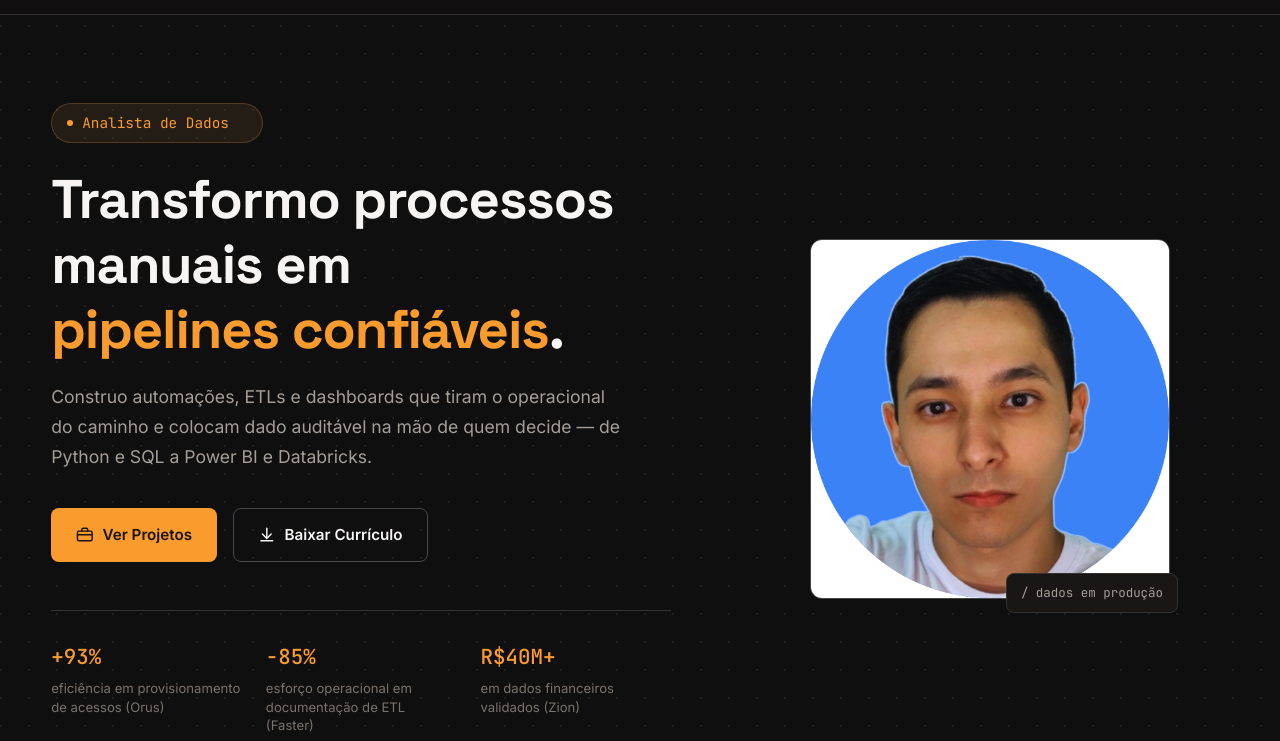
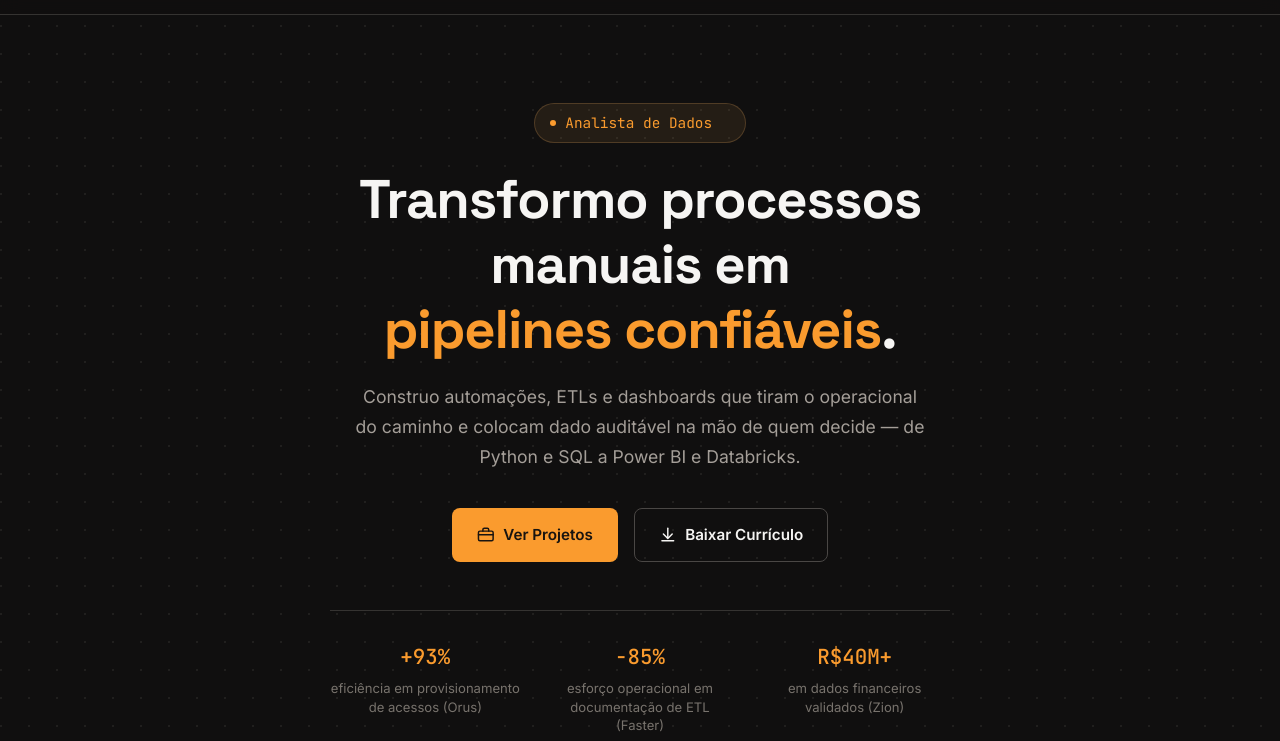
Before and after one commit to maathsilva/portfolio-pessoal, an Astro site: page / in a window 1280 px wide. Shown: the part 59-800 px from the top of the page. Built offline with nearby package versions, Linux system fonts and the light colour scheme; Astro itself is replaced by a stand-in of ours.

Commit message:
Ajustar hero, formação e certificações conforme feedback
- Remove a foto de perfil da hero e centraliza o conteúdo em coluna única.
- Adiciona efeito de digitação (CSS puro, sem libs) no cargo da hero,
  como no site anterior, mas com uma única frase em vez de rotacionar
  vários títulos.
- Corrige o período da pós-graduação em Ciência de Dados para "2026".
- Atualiza certificações (troca Excel Avançado por Databricks) e
  corrige o grid para cards de tamanho uniforme.

Co-Authored-By: Claude Sonnet 5 <noreply@anthropic.com>

```diff
--- a/src/components/Education.astro
+++ b/src/components/Education.astro
@@ -78,12 +78,19 @@ import Icon from './Icon.astro';
     margin-bottom: 1.5rem;
   }
   .cert-grid {
-    display: grid;
-    grid-template-columns: repeat(auto-fit, minmax(260px, 1fr));
+    display: flex;
+    flex-wrap: wrap;
     gap: 1rem;
   }
   .cert-item {
+    flex: 0 0 auto;
+    width: 230px;
     padding: 1.1rem 1.35rem;
+  }
+  @media (max-width: 520px) {
+    .cert-item {
+      width: 100%;
+    }
   }
   .cert-title {
     color: var(--text);
--- a/src/components/Hero.astro
+++ b/src/components/Hero.astro
@@ -1,10 +1,8 @@
 ---
-import { Image } from 'astro:assets';
 import Icon from './Icon.astro';
 import { site } from '../data/site';
-import { getImage } from '../lib/images';
 
-const photo = getImage('foto_perfil.png');
+const roleChars = site.role.length;
 ---
 
 <section id="home" class="hero">
@@ -12,7 +10,7 @@ const photo = getImage('foto_perfil.png');
     <div class="hero-copy">
       <p class="hero-tag mono">
         <span class="dot" aria-hidden="true"></span>
-        {site.role} <span class="hero-cursor" aria-hidden="true">_</span>
+        <span class="role-type" style={`--rc:${roleChars}`}>{site.role}</span><span class="hero-cursor" aria-hidden="true">_</span>
       </p>
       <h1>
         Transformo processos manuais em <span class="accent">pipelines confiáveis</span>.
@@ -40,28 +38,23 @@ const photo = getImage('foto_perfil.png');
         ))}
       </dl>
     </div>
-
-    <div class="hero-media">
-      <div class="hero-photo-frame">
-        <Image src={photo} alt="Foto de Matheus Silva" width={440} height={440} loading="eager" />
-      </div>
-      <div class="hero-photo-tag mono">/ dados em produção</div>
-    </div>
   </div>
 </section>
 
 <style>
   .hero {
     padding: 5.5rem 0 4rem;
-    min-height: 88vh;
+    min-height: 80vh;
     display: flex;
     align-items: center;
   }
   .hero-grid {
-    display: grid;
-    grid-template-columns: 1.15fr 0.85fr;
-    gap: 3.5rem;
-    align-items: center;
+    display: flex;
+    justify-content: center;
+  }
+  .hero-copy {
+    max-width: 760px;
+    text-align: center;
   }
   .hero-tag {
     display: inline-flex;
@@ -80,6 +73,19 @@ const photo = getImage('foto_perfil.png');
     height: 6px;
     border-radius: 50%;
     background: var(--accent);
+    flex-shrink: 0;
+  }
+  .role-type {
+    display: inline-block;
+    overflow: hidden;
+    white-space: nowrap;
+    vertical-align: bottom;
+    width: calc(var(--rc) * 1ch);
+    animation: typing 1s steps(var(--rc), end) 1 both;
+  }
+  @keyframes typing {
+    from { width: 0; }
+    to { width: calc(var(--rc) * 1ch); }
   }
   .hero-cursor {
     animation: blink 1.1s steps(1) infinite;
@@ -95,11 +101,12 @@ const photo = getImage('foto_perfil.png');
   .hero-lede {
     font-size: 1.1rem;
     max-width: 52ch;
-    margin-bottom: 2.25rem;
+    margin: 0 auto 2.25rem auto;
   }
   .hero-buttons {
     display: flex;
     flex-wrap: wrap;
+    justify-content: center;
     gap: 1rem;
     margin-bottom: 3rem;
   }
@@ -110,6 +117,7 @@ const photo = getImage('foto_perfil.png');
     border-top: 1px solid var(--border);
     padding-top: 1.75rem;
     max-width: 620px;
+    margin: 0 auto;
   }
   .stat dt {
     font-size: 1.3rem;
@@ -123,52 +131,6 @@ const photo = getImage('foto_perfil.png');
     line-height: 1.4;
   }
 
-  .hero-media {
-    position: relative;
-    justify-self: center;
-  }
-  .hero-photo-frame {
-    width: min(360px, 80vw);
-    aspect-ratio: 1;
-    border-radius: var(--radius);
-    overflow: hidden;
-    border: 1px solid var(--border-strong);
-  }
-  .hero-photo-frame :global(img) {
-    width: 100%;
-    height: 100%;
-    object-fit: cover;
-  }
-  .hero-photo-tag {
-    position: absolute;
-    bottom: -0.85rem;
-    right: -0.5rem;
-    background: var(--bg-elevated);
-    border: 1px solid var(--border);
-    padding: 0.5rem 0.9rem;
-    border-radius: var(--radius-sm);
-    font-size: 0.78rem;
-    color: var(--muted);
-  }
-
-  @media (max-width: 900px) {
-    .hero-grid {
-      grid-template-columns: 1fr;
-      text-align: center;
-    }
-    .hero-lede {
-      margin-inline: auto;
-    }
-    .hero-buttons {
-      justify-content: center;
-    }
-    .hero-stats {
-      margin-inline: auto;
-    }
-    .hero-media {
-      order: -1;
-    }
-  }
   @media (max-width: 480px) {
     .hero-stats {
       grid-template-columns: 1fr;
--- a/src/data/experience.ts
+++ b/src/data/experience.ts
@@ -50,7 +50,7 @@ export interface Education {
 
 export const education: Education[] = [
   {
-    period: '2025 — 2026',
+    period: '2026',
     title: 'Pós-graduação Lato Sensu — Ciência de Dados',
     institution: 'Universidade São Judas Tadeu',
     description: 'Análise, modelagem e aplicação de dados para negócios.',
@@ -76,9 +76,9 @@ export interface Certification {
 }
 
 export const certifications: Certification[] = [
-  { title: 'Formação Python para Data Science', institution: 'Alura', year: '2024' },
+  { title: 'Formação Python', institution: 'Alura', year: '2024' },
   { title: 'Formação SQL', institution: 'Alura', year: '2024' },
   { title: 'Formação Power BI', institution: 'Alura', year: '2024' },
-  { title: 'Formação Excel Avançado', institution: 'Alura', year: '2024' },
   { title: 'Formação Modelagem de Dados', institution: 'Alura', year: '2024' },
+  { title: 'Formação Databricks', institution: 'Alura', year: '2024' },
 ];
--- a/src/styles/global.css
+++ b/src/styles/global.css
@@ -232,12 +232,8 @@ img, svg {
     transform: none;
   }
 }
-.hero-copy,
-.hero-media {
+.hero-copy {
   animation: fade-in-up 0.6s var(--ease) both;
-}
-.hero-media {
-  animation-delay: 0.1s;
 }
 
 @media (prefers-reduced-motion: reduce) {
```
Also changed, not shown: 1 other file.
